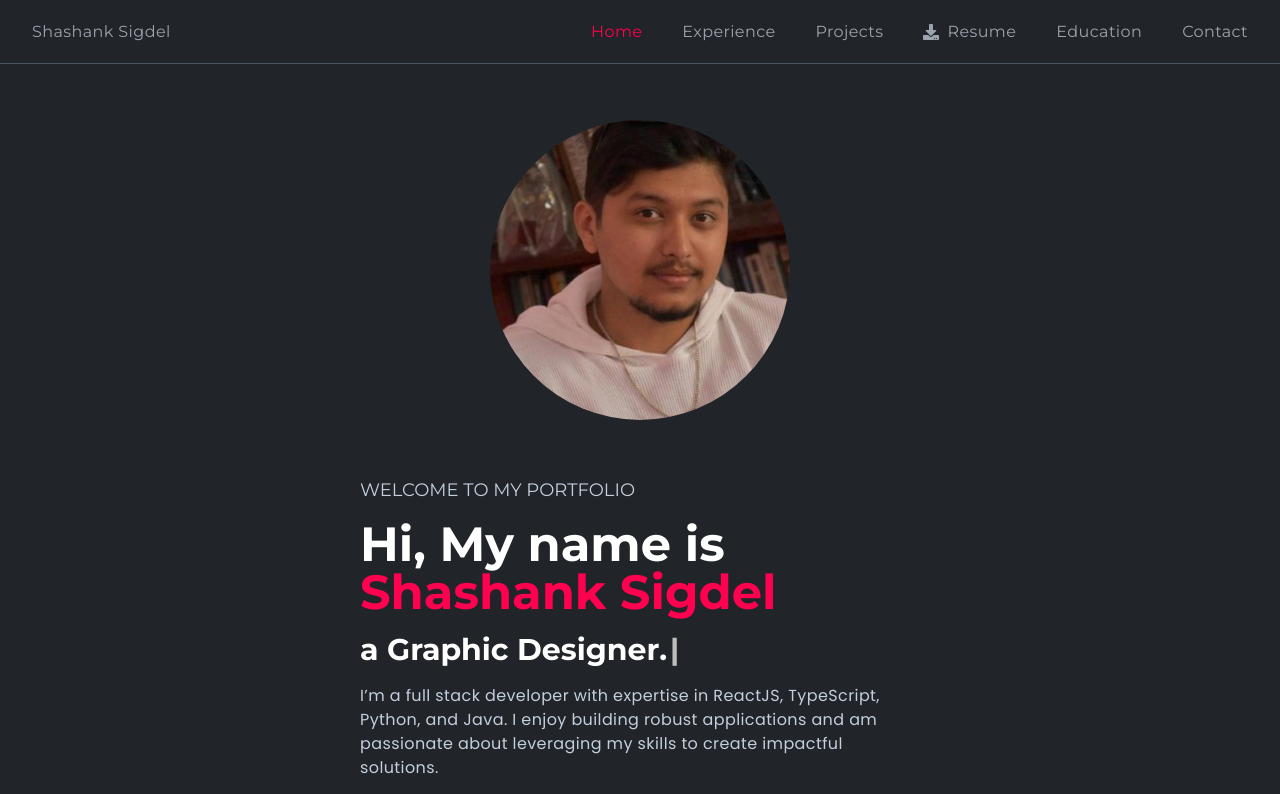
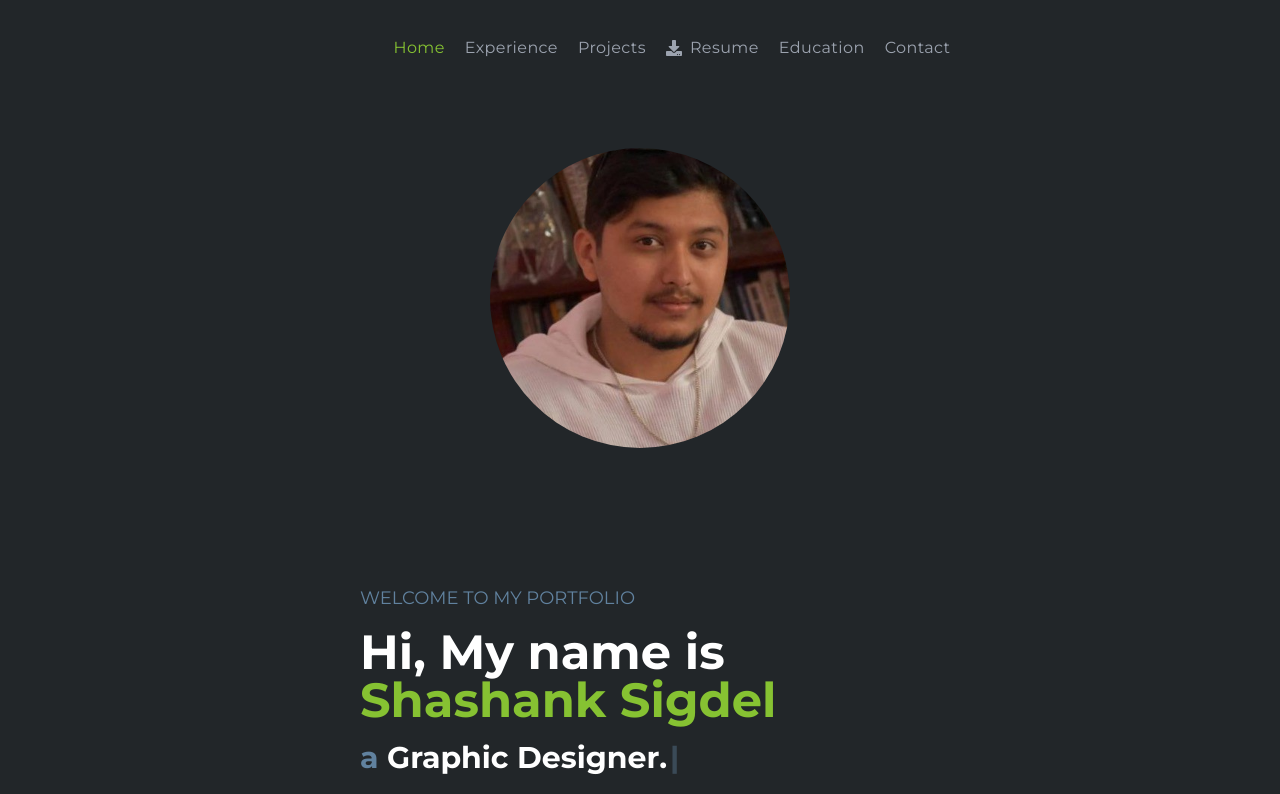
Before and after one commit to shasigdel/portfolio-website, a React (Create React App) app: page / in a window 1280 px wide. Shown: the top 794 px of the page. Built offline with nearby package versions, Linux system fonts and the light colour scheme.

Commit message:
Fixed the color and some nav details

```diff
--- a/src/App.js
+++ b/src/App.js
@@ -9,13 +9,14 @@ import Education from "./components/education/Education";
 function App() {
   return (
     <div className="w-full h-auto bg-bodyColor text-lightText overflow-x-hidden">
-      <div className="max-w-screen-2xl mx-auto px-4 sm:px-8">
+      <div className="max-w-screen-4xl mx-auto px-4 sm:px-8">
         <Navbar />
         <Home />
         <Experience />
         <Project />
         <Education />
         <Contact />
+
       </div>
     </div>
   );
--- a/src/components/education/EducationCard.js
+++ b/src/components/education/EducationCard.js
@@ -3,9 +3,9 @@ import React from 'react';
 const EducationCard = ({ school, discipline, graduation, degree }) => {
   return (
     <div className='font-bodyFont px-16'>
-      <ol className="relative border-l border-gray-200 dark:border-gray-700">
+      <ol className="relative border-l border-designColor dark:border-designColor">
         <li className="mb-10 ml-4">
-          <div className="absolute w-3 h-3 bg-gray-200 rounded-full mt-1.5 -left-1.5 border border-white dark:border-gray-900 dark:bg-gray-700"></div>
+          <div className="absolute w-3 h-3 bg-designColor rounded-full mt-1.5 -left-1.5 border border-gray-200 dark:border-gray-200 dark:bg-designColor"></div>
           <time className="mb-1 text-sm leading-none text-gray-500 dark:text-gray-400">
             {graduation}
           </time>
--- a/src/components/home/RightBanner.js
+++ b/src/components/home/BottomBanner.js
@@ -2,7 +2,7 @@ import React from 'react';
 import { useTypewriter, Cursor } from 'react-simple-typewriter';
 import BannerIcons from './BannerIcons';
 
-const RightBanner = () => {
+const BottomBanner = () => {
   const [text] = useTypewriter({
     words: ["Backend Developer.", "Frontend Developer.", "Graphic Designer.", "Software Engineer."],
     loop: true,
@@ -12,15 +12,15 @@ const RightBanner = () => {
   });
 
   return (
-    <div className="w-full sm:w-1/2 flex flex-col gap-6 sm:gap-8 px-4 sm:px-6"> {/* Reduced padding and gap */}
+    <div className="w-full sm:w-1/2 flex flex-col gap-6 sm:gap-20 px-4 sm:px-6 mt-20"> {/* Reduced padding and gap */}
       <div className="flex flex-col gap-4">
         <h4 className="text-lg font-normal">WELCOME TO MY PORTFOLIO</h4>
         <h1 className="text-3xl sm:text-5xl font-bold text-white">
           Hi, My name is <span className="text-designColor capitalize">Shashank Sigdel</span>
         </h1>
-        <h2 className="text-xl sm:text-3xl font-bold text-white">
-          a <span>{text}</span>
-          <Cursor cursorBlinking="false" cursorStyle="|" cursorColor="white" />
+        <h2 className="text-xl sm:text-3xl font-bold">
+          a <span className='text-white'>{text}</span>
+          <Cursor cursorBlinking="false" cursorStyle="|" cursorColor="designColor" />
         </h2>
         <p className="text-sm sm:text-base font-bodyFont leading-6 tracking-wide">
           I’m a full stack developer with expertise in ReactJS, TypeScript, Python, and Java. I enjoy building robust applications and am passionate about leveraging my skills to create impactful solutions.
@@ -31,4 +31,4 @@ const RightBanner = () => {
   );
 };
 
-export default RightBanner;
+export default BottomBanner;
--- a/src/components/home/Home.js
+++ b/src/components/home/Home.js
@@ -1,20 +1,20 @@
 import React from 'react';
-import RightBanner from './RightBanner';
-import LeftBanner from './LeftBanner';
+import BottomBanner from './BottomBanner';
+import TopBanner from './TopBanner';
 
 const Home = () => {
   return (
     <section
       id="home"
-      className="w-full pb-10 pt-20 flex flex-col items-center font-titleFont border-b-[1px] border-b-black gap-10" // Reduced gap
+      className="w-full pb-10 pt-20 flex flex-col items-center font-titleFont border-b-[1px] border-b-gray-600 gap-10" // Reduced gap
     >
       {/* Left Banner with reduced Margin */}
-      <div className="w-full flex justify-center items-center m-2 mt-10"> {/* Reduced margin */}
-        <LeftBanner />
+      <div className="w-full flex justify-center items-center m-2 mt-5"> {/* Reduced margin */}
+        <TopBanner />
       </div>
       {/* Right Banner with reduced Margin */}
       <div className="w-full flex justify-center items-center m-2"> {/* Reduced margin */}
-        <RightBanner />
+        <BottomBanner />
       </div>
     </section>
   );
--- a/src/components/home/LeftBanner.js
+++ b/src/components/home/TopBanner.js
@@ -1,9 +1,9 @@
 import React from 'react';
 import { contactImage } from '../../assets/index';
 
-const LeftBanner = () => {
+const TopBanner = () => {
   return (
-    <div className="w-full sm:w-1/2 flex justify-center items-center relative">
+    <div className="w-full sm:w-1/2 flex justify-center items-center relative mt-12">
       <img
         className="w-[200px] sm:w-[250px] md:w-[300px] h-auto object-cover rounded-full z-10"
         src={contactImage}
@@ -14,4 +14,4 @@ const LeftBanner = () => {
   );
 };
 
-export default LeftBanner;
+export default TopBanner;
--- a/src/components/layouts/Title.js
+++ b/src/components/layouts/Title.js
@@ -4,7 +4,7 @@ const Title = ({ title }) => {
   return (
     <div>
       <div className='font-titleFont py-10'> {/* Reduced padding from py-20 to py-10 */}
-        <h1 className="my-2 text-center text-4xl capitalize">{title}</h1>
+        <h1 className="my-10 text-center text-4xl capitalize">{title}</h1>
       </div>
     </div>
   );
--- a/src/components/navbar/Navbar.js
+++ b/src/components/navbar/Navbar.js
@@ -1,86 +1,51 @@
-import React, { useState, useEffect } from 'react';
+import React, { useState } from 'react';
 import { Link } from 'react-scroll';
 import { navLinksdata } from '../../constants';
 import { resume } from '../../assets';
-import { FaDownload, FaBars, FaTimes } from 'react-icons/fa';
+import { FaDownload, FaTimes, FaBars } from 'react-icons/fa';
 
 const Navbar = () => {
   const [isOpen, setIsOpen] = useState(false);
-  const [scrolled, setScrolled] = useState(false);
 
   const toggleMenu = () => {
     setIsOpen(!isOpen);
   };
 
-  // Detect scroll to change background of navbar
-  useEffect(() => {
-    const handleScroll = () => {
-      if (window.scrollY > 50) {
-        setScrolled(true);
-      } else {
-        setScrolled(false);
-      }
-    };
-
-    window.addEventListener('scroll', handleScroll);
-
-    return () => {
-      window.removeEventListener('scroll', handleScroll);
-    };
-  }, []);
-
   return (
-    <div
-      className={`w-full h-16 fixed top-0 left-0 z-50 flex justify-between items-center font-titleFont border-b-[1px] border-b-gray-600 transition-all duration-300 box-border px-4 sm:px-8 ${
-        scrolled ? 'bg-gray-900 shadow-lg' : 'bg-bodyColor'
-      }`}
-    >
-      <div>
-        <p className='text-base font-normal text-gray-400 tracking-wide cursor-pointer
-        hover:text-designColor duration-300 flex gap-10 items-center'>
-          <span className="block sm:hidden">SS</span>
-          <span className="hidden sm:block">Shashank Sigdel</span>
+    <div className="w-full h-24 fixed top-0 z-50 bg-bodyColor mx-auto flex justify-between items-center font-titleFont">
+      {/* Logo or "SS" in the center for small screens */}
+      <div className="flex justify-center w-full sm:hidden">
+        <p className="text-base font-normal text-white tracking-wide cursor-pointer hover:text-designColor duration-300">
+          SS
         </p>
       </div>
 
-      {/* Burger Icon */}
-      <div className="sm:hidden">
-        <button onClick={toggleMenu}>
-          {isOpen ? <FaTimes className="text-xl text-gray-400" /> : <FaBars className="text-xl text-gray-400" />}
-        </button>
-      </div>
-
-      {/* Navbar Links */}
-      <div
-        className={`${
-          isOpen ? 'absolute top-full left-0 w-full bg-gray-900 z-40' : 'hidden'
-        } sm:flex items-center gap-10`}
-      >
-        <ul className='flex flex-col sm:flex-row items-center gap-10 p-4 sm:p-0'>
+      {/* Full navigation items for larger screens */}
+      <div className="hidden sm:flex items-center justify-center w-full">
+        <ul className="flex items-center gap-5">
           {navLinksdata.map(({ _id, title, link }) => (
             <li
-              className='text-base font-normal text-gray-400 tracking-wide cursor-pointer
-                hover:text-designColor duration-300'
-              key={_id}>
+              className="text-base font-normal text-gray-400 tracking-wide cursor-pointer hover:text-designColor duration-300"
+              key={_id}
+            >
               {title === "Resume" ? (
                 <a
                   href={resume}
                   download="ShashankSigdel-resume.pdf"
-                  className="hover:text-designColor duration-300 flex items-center gap-2"
+                  className="hover:text-designColor duration-300 flex items-center"
                 >
-                  <FaDownload/>
+                  <FaDownload className="mr-2" />
                   {title}
                 </a>
               ) : (
                 <Link
-                  activeClass="active" // Ensure this active class is applied
+                  activeClass="active"
                   to={link}
                   spy={true}
                   smooth={true}
                   offset={-70}
                   duration={500}
-                  onClick={toggleMenu} // Close the menu when clicked
-                  className="cursor-pointer"
+                  className="hover:text-designColor duration-300"
                 >
                   {title}
                 </Link>
@@ -89,6 +54,51 @@ const Navbar = () => {
           ))}
         </ul>
       </div>
+
+      {/* Burger Menu: Only for small screens */}
+      <div className="sm:hidden">
+        <button onClick={toggleMenu} aria-label="Toggle menu">
+          {isOpen ? <FaTimes className="text-xl text-gray-400" /> : <FaBars className="text-xl text-gray-400" />}
+        </button>
+      </div>
+
+      {/* Mobile Menu */}
+      {isOpen && (
+        <div className={`absolute top-full left-0 w-full bg-gray-900 z-40 sm:hidden`}>
+          <ul className="flex flex-col items-center gap-5 p-4">
+            {navLinksdata.map(({ _id, title, link }) => (
+              <li
+                className="text-base font-normal text-gray-400 tracking-wide cursor-pointer hover:text-designColor duration-300"
+                key={_id}
+              >
+                {title === "Resume" ? (
+                  <a
+                    href={resume}
+                    download="ShashankSigdel-resume.pdf"
+                    className="hover:text-designColor duration-300 flex items-center"
+                  >
+                    <FaDownload className="mr-2" />
+                    {title}
+                  </a>
+                ) : (
+                  <Link
+                    activeClass="active"
+                    to={link}
+                    spy={true}
+                    smooth={true}
+                    offset={-70}
+                    duration={500}
+                    className="hover:text-designColor duration-300"
+                    onClick={toggleMenu}
+                  >
+                    {title}
+                  </Link>
+                )}
+              </li>
+            ))}
+          </ul>
+        </div>
+      )}
     </div>
   );
 };
--- a/src/components/projects/Project.js
+++ b/src/components/projects/Project.js
@@ -7,7 +7,7 @@ const Projects = () => {
   return (
     <section
       id="projects"
-      className="w-full py-0 border-b-[1px] border-b-black"
+      className="w-full pb-10 border-b-[1px] border-b-gray-600"
     >
       <div className="flex justify-center items-center text-center">
         <Title
--- a/src/index.css
+++ b/src/index.css
@@ -13,5 +13,5 @@
 }
 
 .active{
-    color: #ff014f;
+    color: #86C232;
 }
--- a/tailwind.config.js
+++ b/tailwind.config.js
@@ -10,10 +10,10 @@ module.exports = {
         titleFont: ["Montserrat", "sans-serif"],
       },
       colors: {
-        bodyColor: "#212428",
-        lightText: "#c4cfde",
+        bodyColor: "#222629",
+        lightText: "#61829F",
         boxBg: "linear-gradient(145deg, #1e2024, #23272b)",
-        designColor: "#ff014f",
+        designColor: "#86C232",
       },
       boxShadow: {
         shadowOne: "10px 10px 19px #1c1e22, -10px -10px 19px #262a2e",
```
Also changed, not shown: src/components/contact/Contact.js (+4 -4 lines), 2 other files (tests, documents, lock files or other folders).
